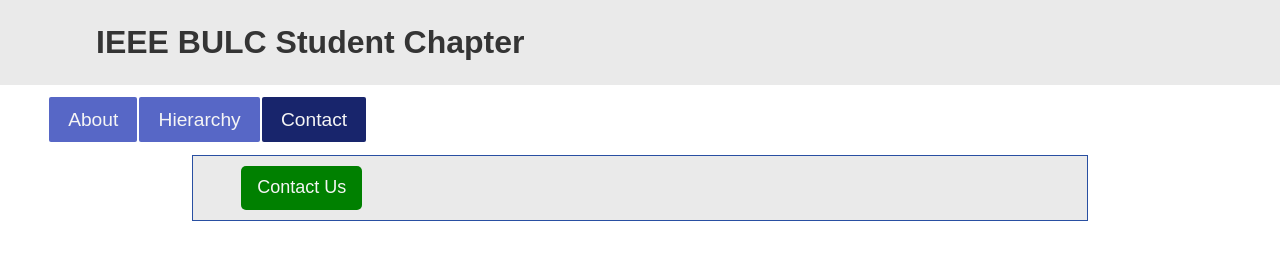
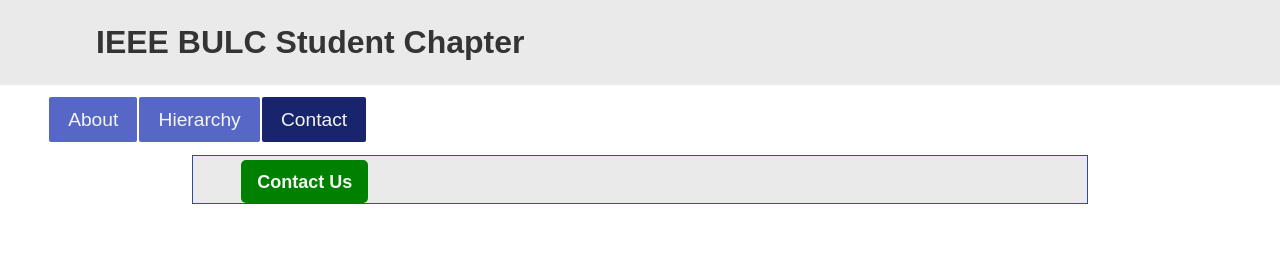
Before and after one commit to HafizLiaqat18/BULC-IEEE, a plain HTML site: page contact.html in a window 1280 px wide. Drawn offline with Linux system fonts and the light colour scheme.

Commit message:
Correct COntact link

```diff
--- a/contact.css
+++ b/contact.css
@@ -62,7 +62,8 @@ main {
     background-color: #eaeaea;
 }
 
-#contact-us button{
+#contact-us a{
+    text-decoration: none;
     border: none;
     border-radius: 5px;
     font-size: large;
--- a/contact.html
+++ b/contact.html
@@ -20,7 +20,7 @@
 
     <section id="main-section">
 
-       <h1 id="contact-us"><button href="https://wa.me/+923202790970">Contact Us</button></h1>
+       <h1 id="contact-us"><a href="https://wa.me/+923202790970">Contact Us</a></h1>
     </section>
     </main>
 </body>
```
